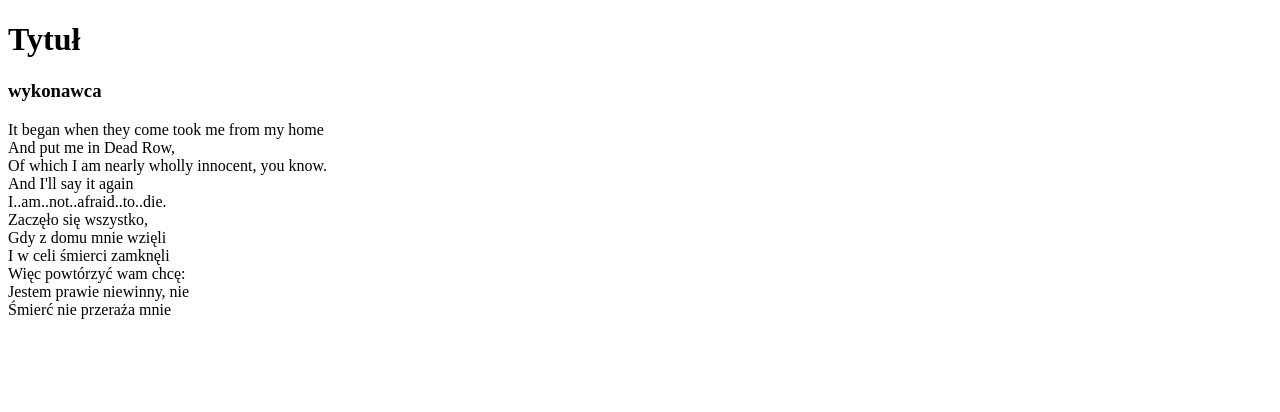
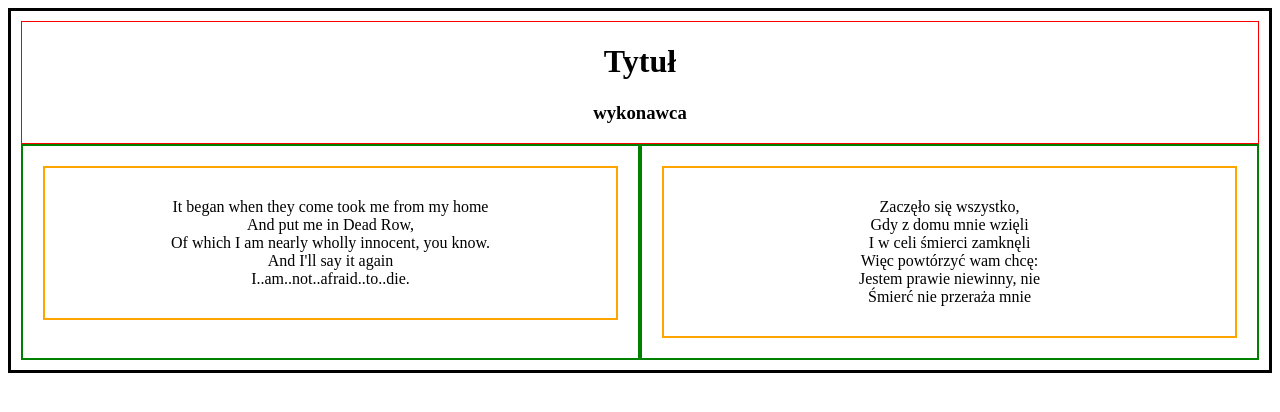
Before and after one commit to adriannadyga/learning-git-2, a plain HTML site: page index.html in a window 1280 px wide. Drawn offline with Linux system fonts and the light colour scheme.

Commit message:
Add style for first verse

```diff
--- a/scss/style.scss
+++ b/scss/style.scss
@@ -0,0 +1,25 @@
+.container {
+    display: flex;
+    flex-wrap: wrap;
+    border: 3px solid black;
+    padding: 10px;
+}
+
+.container .header {
+    flex: 100%;
+    text-align: center;
+    border: 1px solid red;
+}
+
+.container .english,
+.container .polish {
+    flex: 2;
+    text-align: center;
+    border: 2px solid green;
+    padding: 20px;
+}
+
+.container .first-verse {
+    padding: 30px;
+    border: 2px solid orange;
+}
```
Also changed, not shown: css/style.css, 1 other file.
